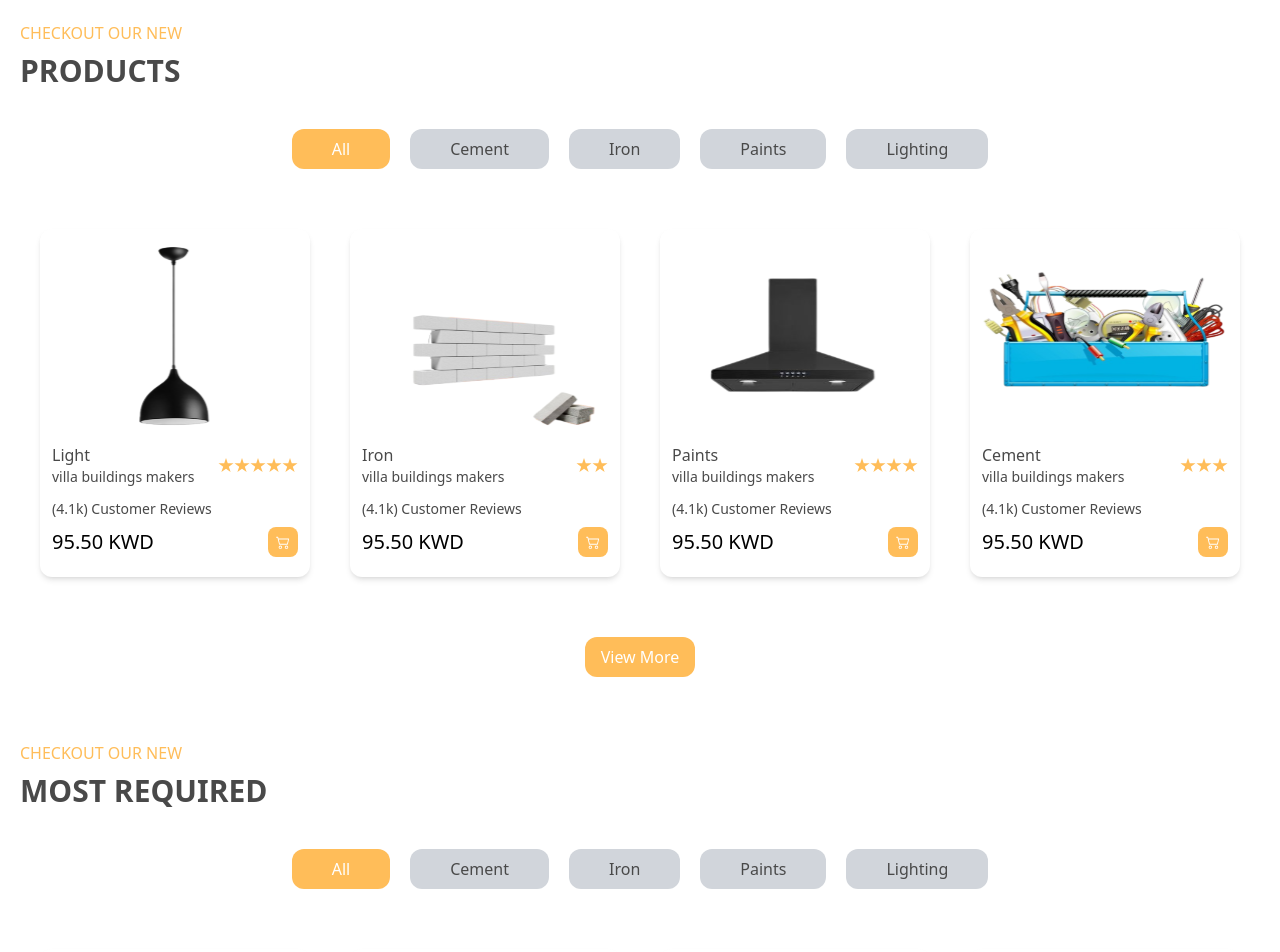
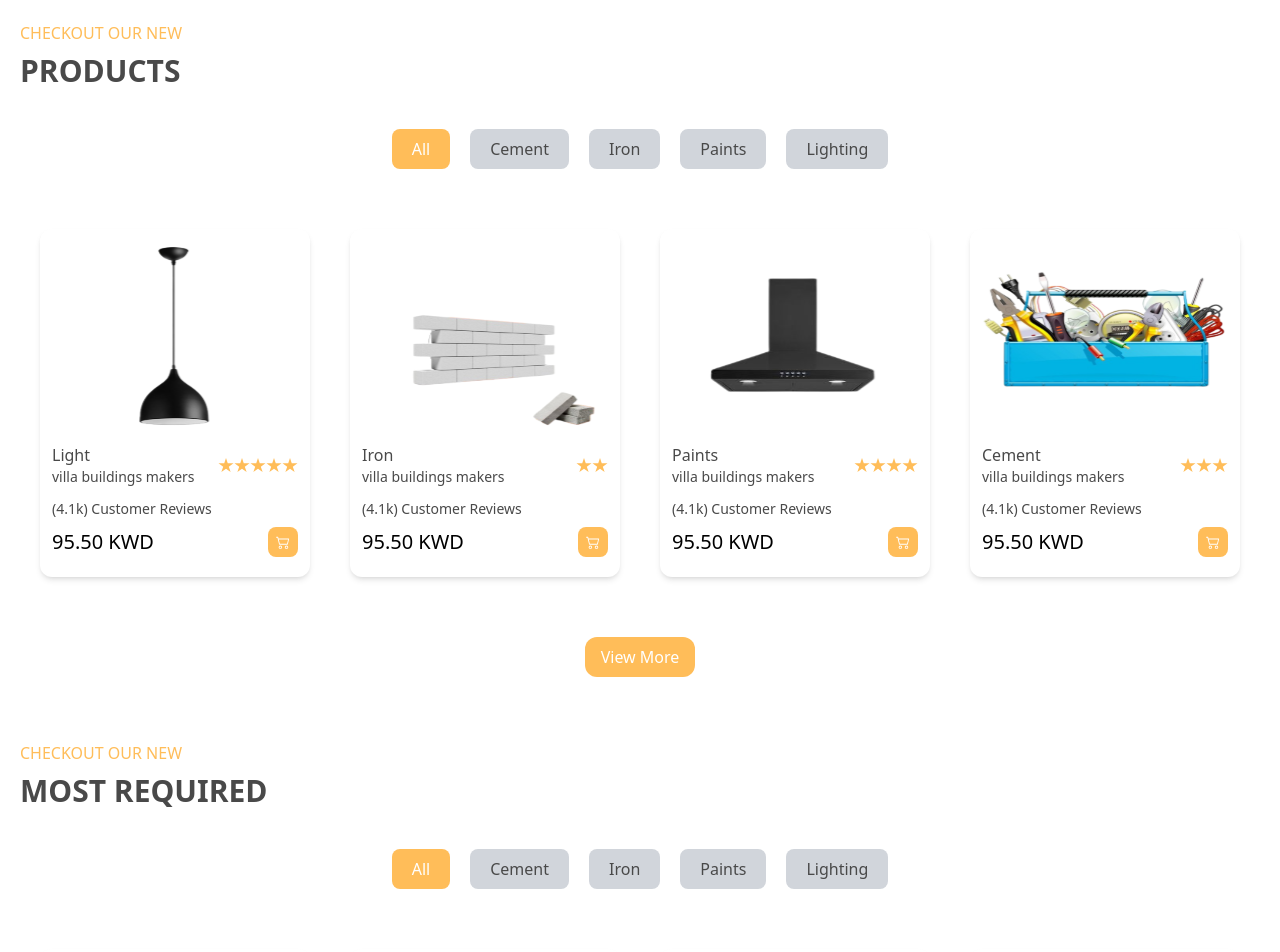
Before and after one commit to ahmedkhaled250/first-task-horia, a React (Create React App) app: page / in a window 1280 px wide. Shown: the part 1340-2292 px from the top of the page. Built offline with nearby package versions, Linux system fonts and the light colour scheme; the HTML template or start-up script is replaced by a standard one.

Commit message:
initial commit

```diff
--- a/src/Components/Products/Products.jsx
+++ b/src/Components/Products/Products.jsx
@@ -25,7 +25,7 @@ function Products() {
               onClick={() => handleTabLink("all")}
               className={`${
                 activeTab === "all" ? "text-white bg-main" : "bg-gray-300"
-              }  py-2 px-5 lg:px-10 rounded-xl`}
+              }  py-2 px-3 lg:px-5 rounded-lg`}
             >
               All
             </button>
@@ -35,7 +35,7 @@ function Products() {
               onClick={() => handleTabLink("cement")}
               className={`${
                 activeTab === "cement" ? "text-white bg-main" : "bg-gray-300"
-              }  py-2 px-5 lg:px-10 rounded-xl`}
+              }  py-2 px-3 lg:px-5 rounded-lg`}
             >
               Cement
             </button>
@@ -45,7 +45,7 @@ function Products() {
               onClick={() => handleTabLink("iron")}
               className={`${
                 activeTab === "iron" ? "text-white bg-main" : "bg-gray-300"
-              }  py-2 px-5 lg:px-10 rounded-xl`}
+              }  py-2 px-3 lg:px-5 rounded-lg`}
             >
               Iron
             </button>
@@ -55,7 +55,7 @@ function Products() {
               onClick={() => handleTabLink("paints")}
               className={`${
                 activeTab === "paints" ? "text-white bg-main" : "bg-gray-300"
-              }  py-2 px-5 lg:px-10 rounded-xl`}
+              }  py-2 px-3 lg:px-5 rounded-lg`}
             >
               Paints
             </button>
@@ -65,7 +65,7 @@ function Products() {
               onClick={() => handleTabLink("lighting")}
               className={`${
                 activeTab === "lighting" ? "text-white bg-main" : "bg-gray-300"
-              }  py-2 px-5 lg:px-10 rounded-xl`}
+              }  py-2 px-3 lg:px-5 rounded-lg`}
             >
               Lighting
             </button>
--- a/src/Components/RequiredProducts/RequiredProducts.jsx
+++ b/src/Components/RequiredProducts/RequiredProducts.jsx
@@ -25,7 +25,7 @@ function RequiredProducts() {
               onClick={() => handleTabLink("all")}
               className={`${
                 activeTab === "all" ? "text-white bg-main" : "bg-gray-300"
-              }  py-2 px-10 rounded-xl`}
+              }  py-2 px-3 lg:px-5 rounded-lg`}
             >
               All
             </button>
@@ -35,7 +35,7 @@ function RequiredProducts() {
               onClick={() => handleTabLink("cement")}
               className={`${
                 activeTab === "cement" ? "text-white bg-main" : "bg-gray-300"
-              }  py-2 px-10 rounded-xl`}
+              }  py-2 px-3 lg:px-5 rounded-lg`}
             >
               Cement
             </button>
@@ -45,7 +45,7 @@ function RequiredProducts() {
               onClick={() => handleTabLink("iron")}
               className={`${
                 activeTab === "iron" ? "text-white bg-main" : "bg-gray-300"
-              }  py-2 px-10 rounded-xl`}
+              }  py-2 px-3 lg:px-5 rounded-lg`}
             >
               Iron
             </button>
@@ -55,7 +55,7 @@ function RequiredProducts() {
               onClick={() => handleTabLink("paints")}
               className={`${
                 activeTab === "paints" ? "text-white bg-main" : "bg-gray-300"
-              }  py-2 px-10 rounded-xl`}
+              }  py-2 px-3 lg:px-5 rounded-lg`}
             >
               Paints
             </button>
@@ -65,7 +65,7 @@ function RequiredProducts() {
               onClick={() => handleTabLink("lighting")}
               className={`${
                 activeTab === "lighting" ? "text-white bg-main" : "bg-gray-300"
-              }  py-2 px-10 rounded-xl`}
+              }  py-2 px-3 lg:px-5 rounded-lg`}
             >
               Lighting
             </button>
```
